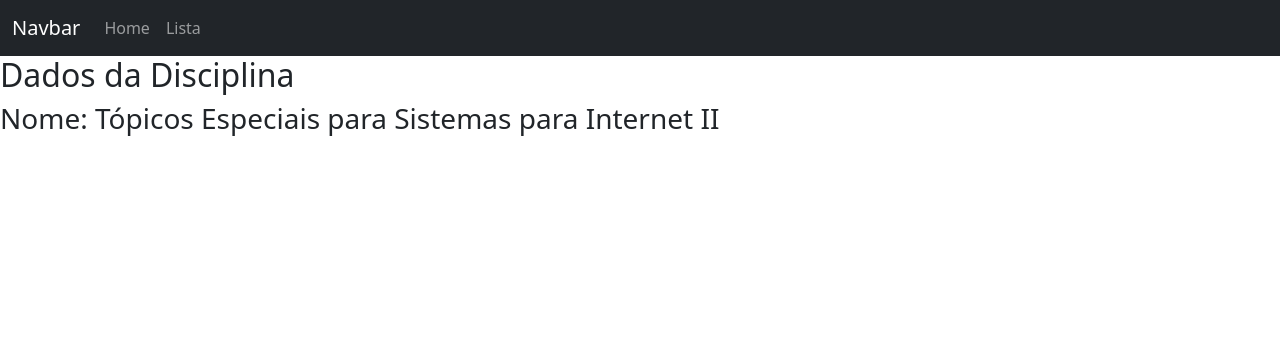
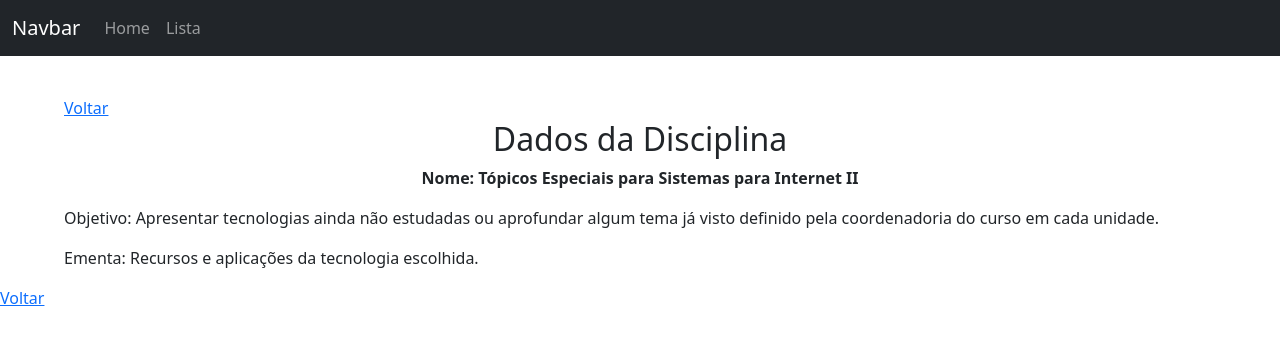
Before and after one commit to abrahao-gabriel/03-04-Ex05-Angular, an Angular app: page /list/1 in a window 1280 px wide. Shown: the top 342 px of the page. Built offline with nearby package versions, Linux system fonts and the light colour scheme.

Commit message:
3 files modified

```diff
--- a/src/app/list-details/list-details.component.css
+++ b/src/app/list-details/list-details.component.css
@@ -0,0 +1,14 @@
+div {
+  width: 90%;
+  align-items: center;
+  margin: auto;
+  margin-top: 40px;
+}
+h2 {
+  text-align: center;
+}
+
+.nome {
+  text-align: center;
+  font-weight: bold;
+}
--- a/src/app/list-details/list-details.component.html
+++ b/src/app/list-details/list-details.component.html
@@ -1,2 +1,8 @@
-<h2>Dados da Disciplina</h2>
-<h3>Nome: {{ item.nome }}</h3>
+<div class="">
+  <a [routerLink]="['/list']"> Voltar </a>
+  <h2>Dados da Disciplina</h2>
+  <p class="nome">Nome: {{ item.nome }}</p>
+  <p>Objetivo: {{ item.objetivo }}</p>
+  <p>Ementa: {{ item.ementa }}</p>
+</div>
+<a [routerLink]="['/list']"> Voltar </a>
```
Also changed, not shown: src/app/app.module.ts (+16 -8 lines).
